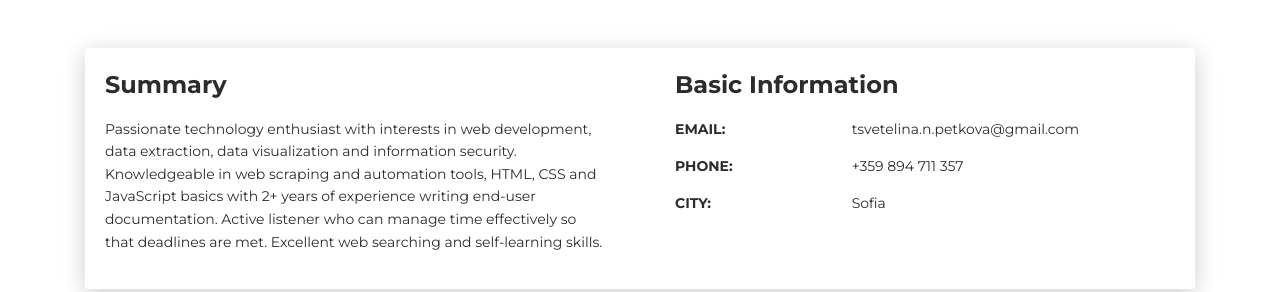
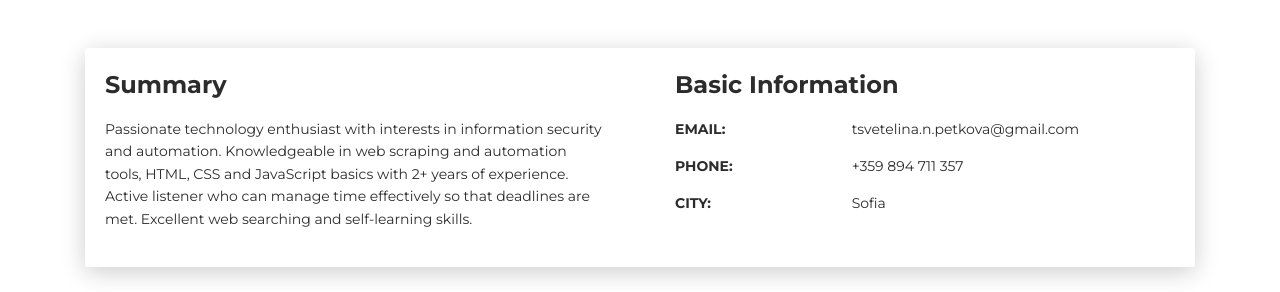
Before and after one commit to Tzu88/CV_Tsvetelina_Petkova, a plain HTML site: page index.html in a window 1280 px wide. Shown: the part 572-864 px from the top of the page. Drawn offline with nearby package versions, Linux system fonts and the light colour scheme.

Commit message:
Add files via upload

```diff
--- a/index.html
+++ b/index.html
@@ -67,10 +67,9 @@
                                 <div class="card-body">
                                     <div class="h4 mt-0 title">Summary</div>
                                     <p>
-                                        Passionate technology enthusiast with interests in web development, data
-                                        extraction, data visualization and information security. Knowledgeable in web
+                                        Passionate technology enthusiast with interests in information security and automation. Knowledgeable in web
                                         scraping and automation tools, HTML, CSS and JavaScript basics with 2+ years of
-                                        experience writing end-user documentation. Active listener who can manage time
+                                        experience. Active listener who can manage time
                                         effectively so that deadlines are met. Excellent web searching and self-learning
                                         skills.
                                     </p>
@@ -386,6 +385,7 @@
                                     2019
                                 </li>
                                 <li>System and Network Compromising – Software University, 2021</li>
+                                <li>Compromising Platforms – Software University, 2022</li>
                                 <li>Linux Essentials for Ethical Hackers – freeCodeCamp.org, 2021</li>
                                 <li>Advertising and Society - coursera.com (Duke University, 2014)</li>
                                 <li>SEO Beginners (From Zero to Hero) – Udemy.com, 2018</li>
```
